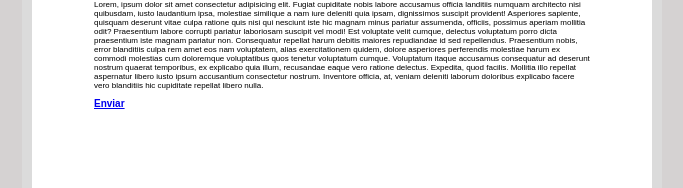
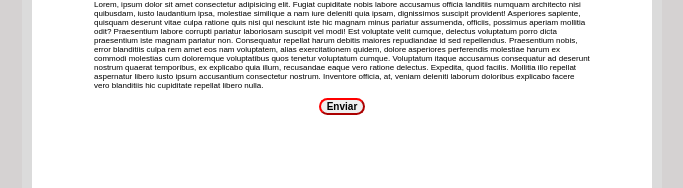
Before and after one commit to Manuelomar/Mi_vivienda, a plain HTML site: page index.html in a window 1280 px wide. Shown: the part 239-427 px from the top of the page, without its empty margins (298-981 px from the left). Drawn offline with Linux system fonts and the light colour scheme.

Commit message:
Update index.html

```diff
--- a/index.html
+++ b/index.html
@@ -22,7 +22,7 @@
               landitiis numquam architecto nisi quibusdam, iusto laudantium ipsa, molestiae similique a nam iure deleniti quia ipsam, dignissimos suscipit
               provident! Asperiores sapiente, quisquam deserunt vitae culpa ratione quis nisi qui nesciunt iste hic magnam minus pariatur assumenda, officiis, possimus aperiam mollitia odit? Praesentium labore corrupti pariatur laboriosam suscipit vel modi! Est voluptate velit cumque, delectus voluptatum porro dicta praesentium iste magnam pariatur non. Consequatur repellat harum debitis maiores repudiandae id sed repellendus. Praesentium nobis, error blanditiis culpa rem amet eos nam voluptatem, alias exercitationem quidem, dolore asperiores perferendis molestiae harum ex commodi molestias cum doloremque voluptatibus quos tenetur voluptatum cumque. Voluptatum itaque accusamus consequatur ad deserunt nostrum quaerat temporibus, ex explicabo quia illum, recusandae eaque vero ratione delectus. Expedita, quod facilis. Mollitia illo repellat aspernatur libero iusto ipsum accusantium consectetur nostrum. Inventore officia, at, veniam deleniti laborum doloribus explicabo facere vero blanditiis hic cupiditate repellat libero nulla.</p>
           </div>
-           <a class="ButtonStyle" class="textButton" href="whitePage.html">Enviar</a>
+            <button class="ButtonStyle"> <a  class="textButton" href="whitePage.html">Enviar</a> </button>
       </div>
   </div>
 
```
